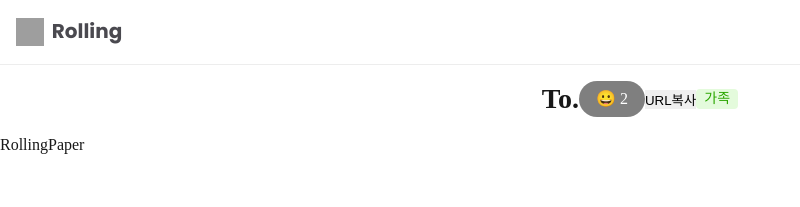
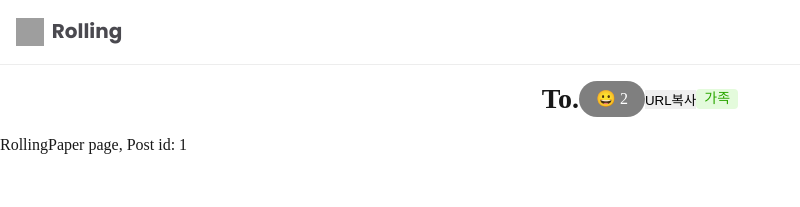
Before and after one commit to numi8462/rolling-paper, a React (Vite) app: page /post/1 in a window 1280 px wide. Shown: the top 207 px of the page, without its empty margins (0-800 px from the left). Built offline with nearby package versions, Linux system fonts and the light colour scheme; no server answers; grey boxes are pictures that could not be loaded; a web font is replaced by a local one.

Commit message:
fix: main.jsx 라우팅 수정

```diff
--- a/src/main.jsx
+++ b/src/main.jsx
@@ -13,9 +13,7 @@ createRoot(document.getElementById('root')).render(
         <Route path="/" element={<App />}>
           <Route index element={<HomePage />} />
           <Route path="list" element={<RollingPaperList />} />
-          <Route path="post">
-            <Route path=":id" element={<RollingPaper />} />
-          </Route>
+          <Route path="post/:id" element={<RollingPaper />} />
         </Route>
       </Routes>
     </BrowserRouter>
--- a/src/pages/RollingPaper/RollingPaper.page.jsx
+++ b/src/pages/RollingPaper/RollingPaper.page.jsx
@@ -1,14 +1,16 @@
 import React from 'react';
 import InformationBar from '../../components/domain/rollingpaper/InformationBar/InformationBar';
 import useMessages from '../../components/common/hooks/messages/useMessages';
+import { useParams } from 'react-router-dom';
 
-function RollingPaper({ id }) {
+function RollingPaper() {
+  const { id } = useParams();
   const { messages, loading, error, refetch } = useMessages(id);
 
   return (
     <div>
       <InformationBar />
-      RollingPaper
+      RollingPaper page, Post id: {id}
     </div>
   );
 }
```
